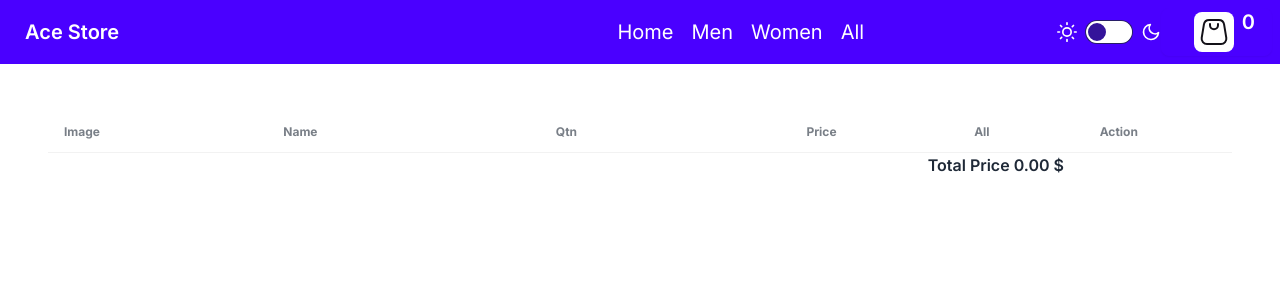
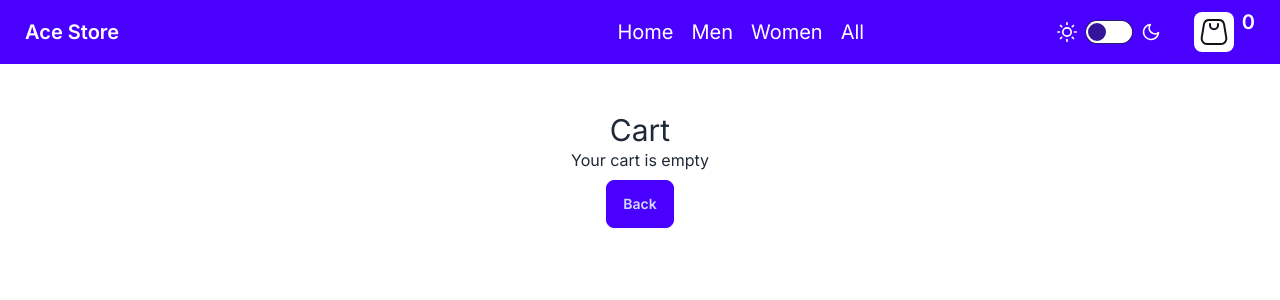
Before and after one commit to ajarek/next-14-ep-28-clothing-ecommerce, a Next.js app: page /cart in a window 1280 px wide. Shown: the top 300 px of the page. Built offline with nearby package versions, Linux system fonts and the light colour scheme.

Commit message:
added empty cart

```diff
--- a/app/cart/page.tsx
+++ b/app/cart/page.tsx
@@ -12,6 +12,14 @@ const Cart = () => {
   }, [])
   return (
     <div className='p-12 max-sm:p-0'>
+      <h1 className='text-center text-3xl'>Cart</h1>
+      {products.length === 0 ? (
+        <div className='text-center'>
+          <h2>Your cart is empty</h2>
+          <Link className='btn btn-primary mt-2' href={'/store/all'}>Back</Link>
+        </div>
+      ) : (
+        <>
           <div className='overflow-x-auto'>
             <table className='table'>
               {/* head */}
@@ -21,7 +29,7 @@ const Cart = () => {
                   <th>Name</th>
                   <th className='text-center'>Qtn</th>
                   <th className='text-right'>Price </th>
-              <th className='text-right'>All  </th>
+                  <th className='text-right'>All </th>
                   <th className='text-center'>Action</th>
                 </tr>
               </thead>
@@ -31,7 +39,7 @@ const Cart = () => {
                     <td className='max-sm:hidden '>
                       <div className='flex items-center gap-3'>
                         <div className='avatar'>
-                      <div >
+                          <div>
                             <Image
                               src={product.image}
                               alt={product.title}
@@ -82,6 +90,8 @@ const Cart = () => {
               .toFixed(2)}{' '}
             $
           </div>
+        </>
+      )}
     </div>
   )
 }
```
Lines whose indentation alone changed are shown as unchanged.
